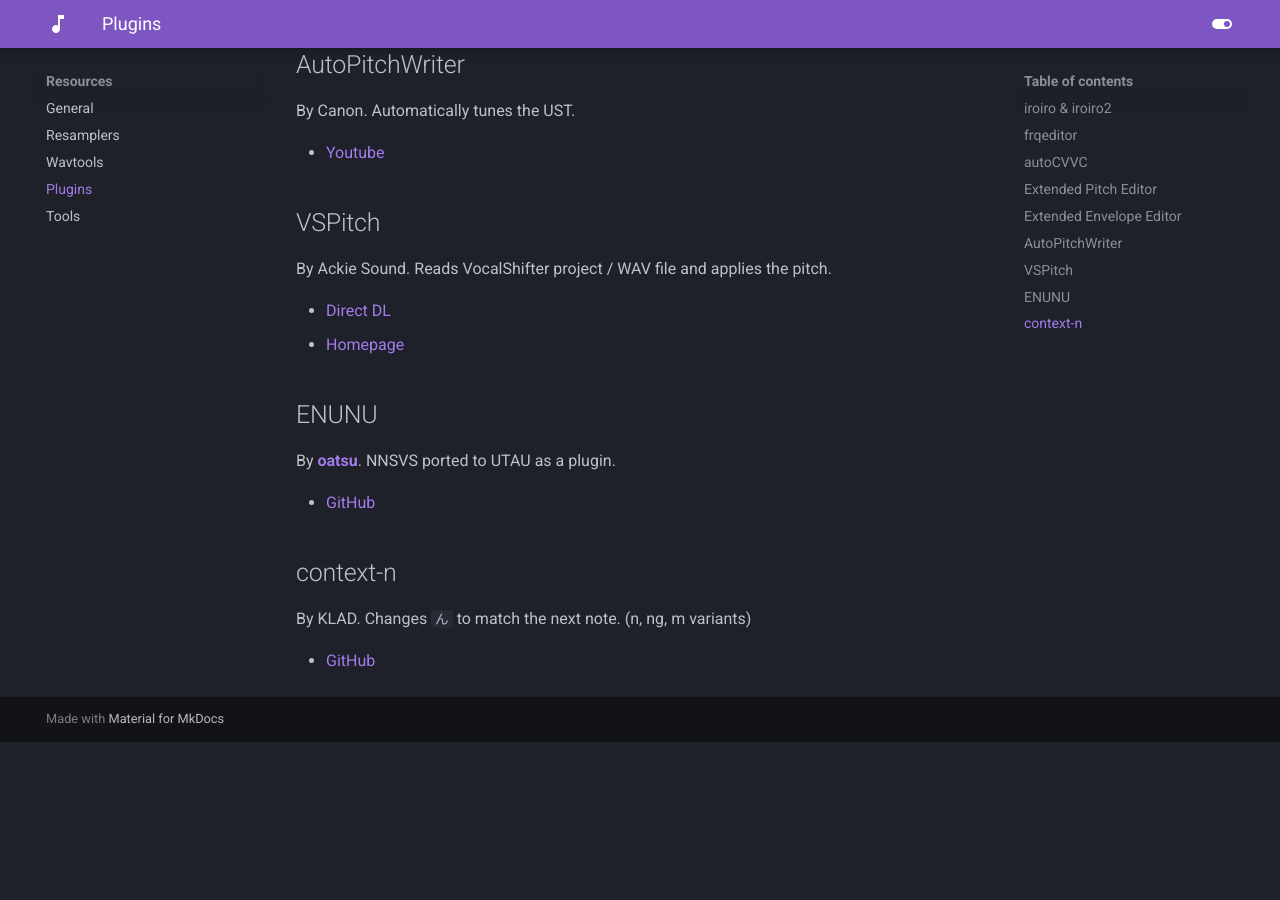
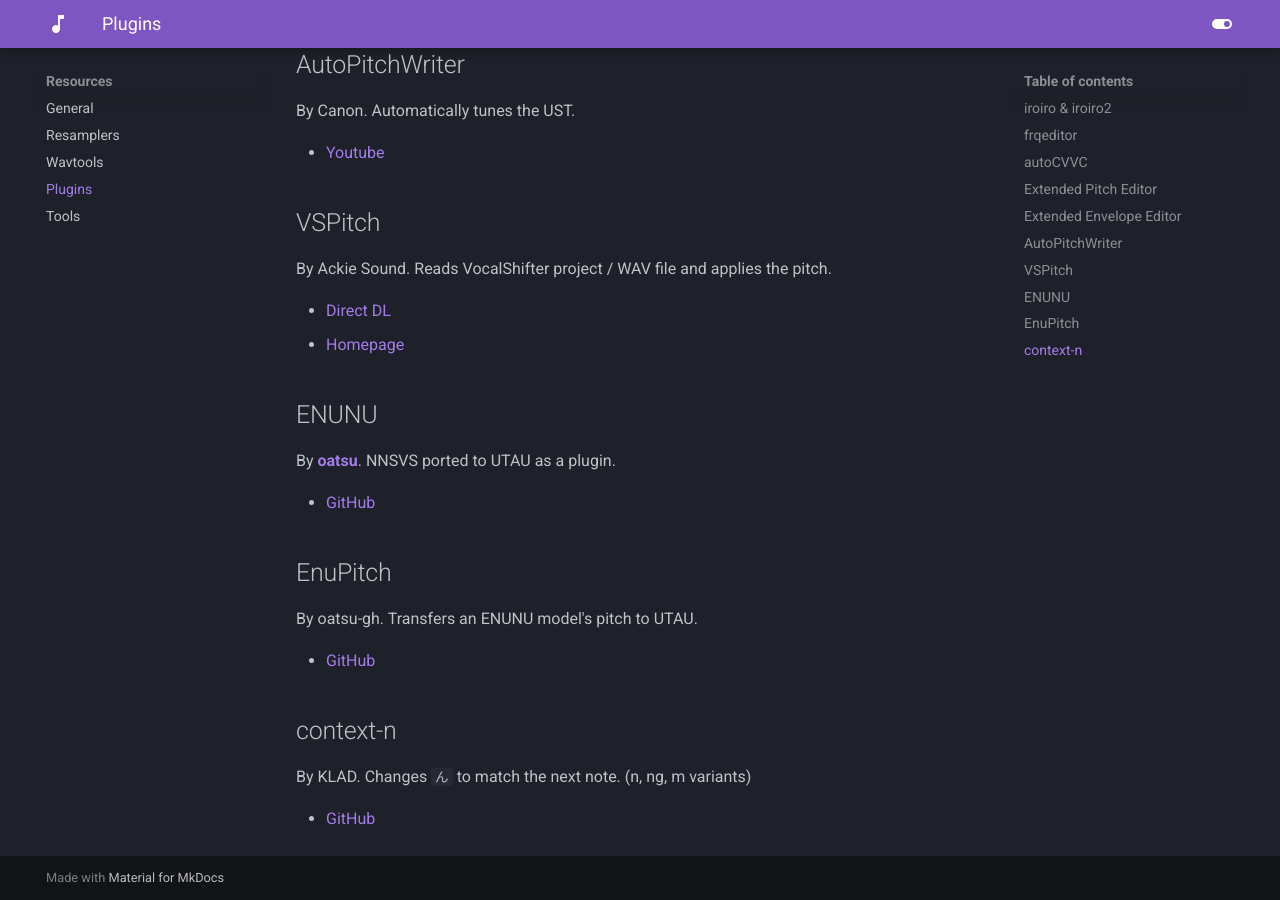
Before and after one commit to nagotown/utau.info, an MkDocs documentation site: the page built from docs/resources/plugins.md, in a window 1280 px wide and 900 px high, scrolled down 1005 px. Built offline with MkDocs 1.6.1 and Material for MkDocs 9.7.7, drawn with Linux system fonts in a browser that asks for light colours; before the commit the page ends 1747 px from its top, so only the background shows below that.

Commit message:
Add EnuPitch to plugins.md

```diff
--- a/docs/resources/plugins.md
+++ b/docs/resources/plugins.md
@@ -42,6 +42,11 @@
 
 - [GitHub](https://github.com/oatsu-gh/ENUNU)
 
+## EnuPitch
+By oatsu-gh. Transfers an ENUNU model's pitch to UTAU.
+
+- [GitHub](https://github.com/oatsu-gh/EnuPitch)
+
 ## context-n
 By KLAD. Changes `ん` to match the next note. (n, ng, m variants)
 
```
